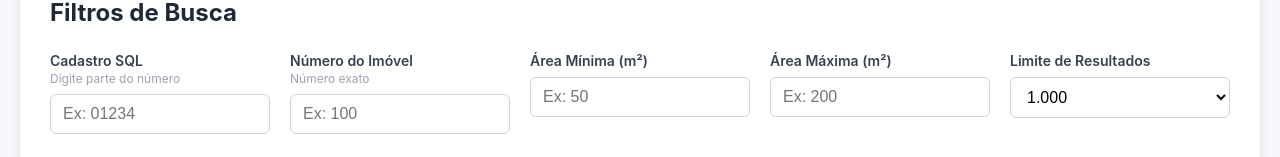
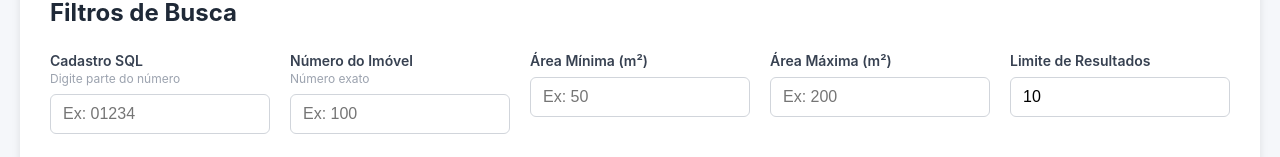
Before and after one commit to ce1974cr-sudo/transacoes-frontend, a React (Create React App) app: page / in a window 1280 px wide. Shown: the part 232-389 px from the top of the page. Built offline with nearby package versions, Linux system fonts and the light colour scheme; no server answers.

Commit message:
Add files via upload

```diff
--- a/src/components/Filtros.js
+++ b/src/components/Filtros.js
@@ -7,14 +7,17 @@ function Filtros({ onBuscar, carregando }) {
     numero: '',
     areaMinima: '',
     areaMaxima: '',
-    limit: 1000
+    limit: 10
   });
 
   const handleChange = (e) => {
     const { name, value } = e.target;
+
     setFiltros(prev => ({
       ...prev,
-      [name]: value
+      [name]: name === 'limit'
+        ? (parseInt(value) || 10)
+        : value
     }));
   };
 
@@ -29,8 +32,9 @@ function Filtros({ onBuscar, carregando }) {
       numero: '',
       areaMinima: '',
       areaMaxima: '',
-      limit: 1000
+      limit: 10
     };
+
     setFiltros(filtrosLimpos);
     onBuscar(filtrosLimpos);
   };
@@ -38,8 +42,10 @@ function Filtros({ onBuscar, carregando }) {
   return (
     <div className="filtros-container">
       <h2>Filtros de Busca</h2>
+
       <form onSubmit={handleSubmit} className="filtros-form">
         <div className="filtros-grid">
+
           <div className="form-group">
             <label htmlFor="cadastroSql">
               Cadastro SQL
@@ -108,20 +114,19 @@ function Filtros({ onBuscar, carregando }) {
             <label htmlFor="limit">
               Limite de Resultados
             </label>
-            <select
+            <input
+              type="number"
               id="limit"
               name="limit"
               value={filtros.limit}
               onChange={handleChange}
+              placeholder="Ex: 10"
+              min="1"
+              max="10000"
               disabled={carregando}
-            >
-              <option value="100">100</option>
-              <option value="500">500</option>
-              <option value="1000">1.000</option>
-              <option value="2000">2.000</option>
-              <option value="5000">5.000</option>
-            </select>
+            />
           </div>
+
         </div>
 
         <div className="filtros-acoes">
@@ -132,6 +137,7 @@ function Filtros({ onBuscar, carregando }) {
           >
             {carregando ? 'Buscando...' : 'Buscar'}
           </button>
+
           <button
             type="button"
             className="btn btn-secondary"
```
